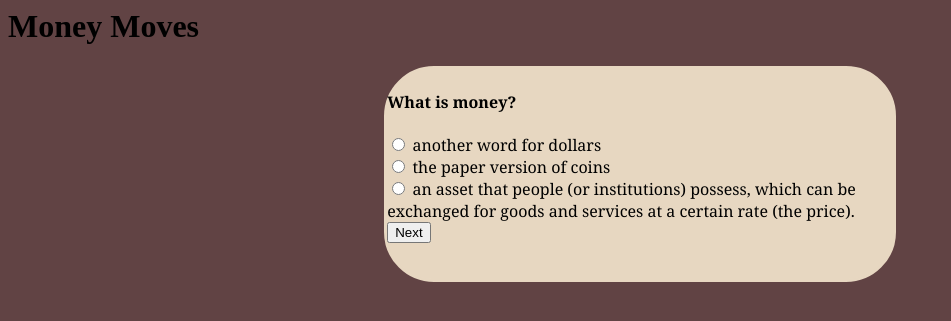
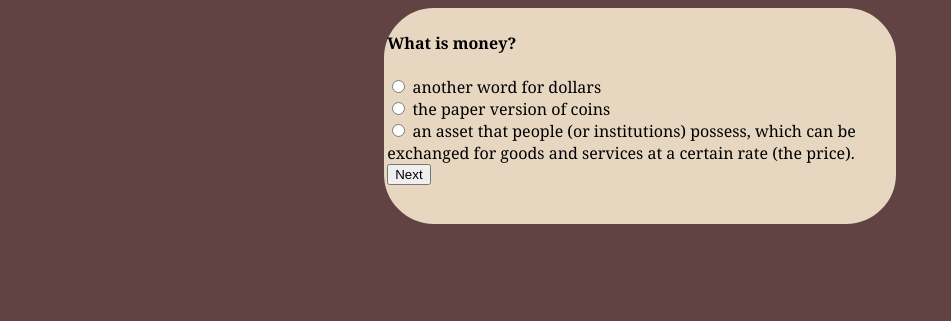
Before and after one commit to lk281/money_moves, a Flask app: page /question1 in a window 1280 px wide. Shown: the top 321 px of the page, without its empty margins (0-951 px from the left). Run offline with Flask 2, Linux system fonts and the light colour scheme; some libraries are stand-ins or nearby versions.

Commit message:
Update question1.html

```diff
--- a/templates/question1.html
+++ b/templates/question1.html
@@ -5,8 +5,8 @@
         <link rel="stylesheet" href="static/css/style.css" type="text/css">
     </head>
     <body>
-        <h1>Money Moves</h1>
         <div class="filled-border">
+
 
             <!-- <form name="myWebForm"  method="post"> -->
              <form method="post" action="/question2"}>
```
